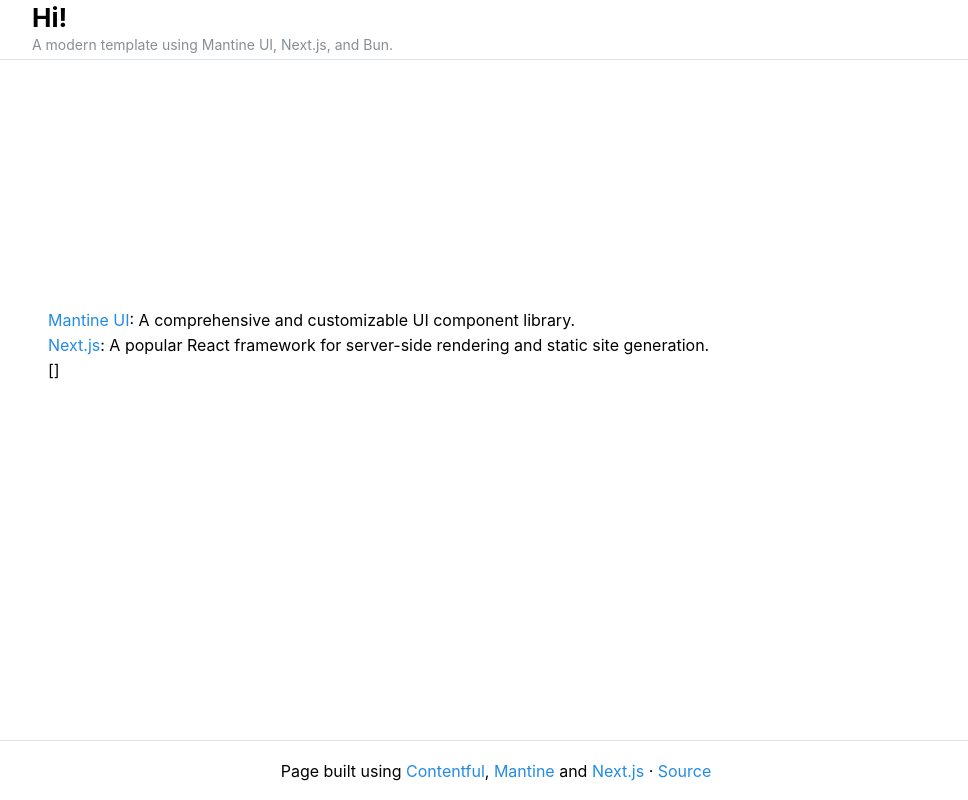
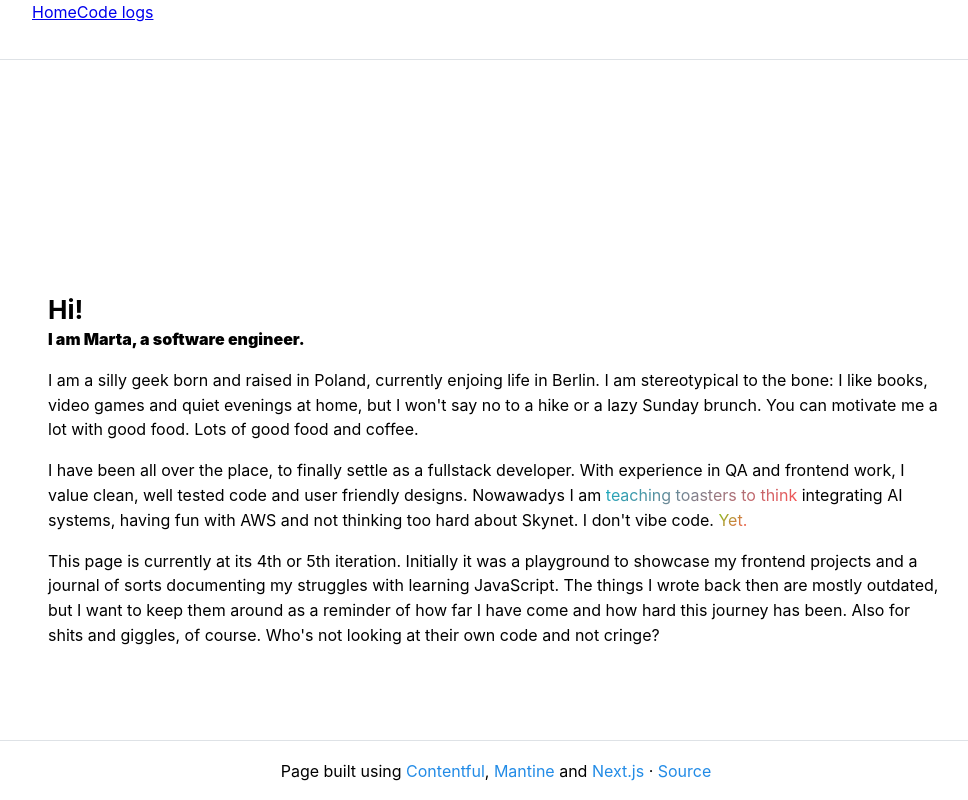
Before and after one commit to msieroslawska/msieroslawska.github.io, a Next.js app: page / in a window 1280 px wide. Shown: the whole page, without its empty margins (144-1112 px from the left). Built offline with nearby package versions, Linux system fonts and the light colour scheme; no server answers.

Commit message:
feat: add intro and more cf integration

```diff
--- /dev/null
+++ b/app/codelogs/[slug]/page.tsx
@@ -0,0 +1,5 @@
+function generateStaticParams() {}
+
+export default function Page() {
+  return <h1>Hello, Blog Post Page!</h1>;
+}
--- /dev/null
+++ b/app/components/about.tsx
@@ -0,0 +1,52 @@
+import { Container, Text, Title } from "@mantine/core";
+
+export const About = () => {
+  return (
+    <Container p="xl" mt={200}>
+      <Title order={2}>Hi!</Title>
+      <Text size="l" fw={900}>
+        I am Marta, a software engineer.
+      </Text>
+
+      <Text mt="md">
+        I am a silly geek born and raised in Poland, currently enjoing life in
+        Berlin. I am stereotypical to the bone: I like books, video games and
+        quiet evenings at home, but I won&apos;t say no to a hike or a lazy
+        Sunday brunch. You can motivate me a lot with good food. Lots of good
+        food and coffee.
+      </Text>
+      <Text mt="md">
+        I have been all over the place, to finally settle as a fullstack
+        developer. With experience in QA and frontend work, I value clean, well
+        tested code and user friendly designs. Nowawadys I am{" "}
+        <Text
+          span
+          td="line-through"
+          variant="gradient"
+          gradient={{ from: "cyan", to: "red", deg: 135 }}
+        >
+          teaching toasters to think
+        </Text>{" "}
+        integrating AI systems, having fun with AWS and not thinking too hard
+        about Skynet. I don&apos;t vibe code.{" "}
+        <Text
+          span
+          variant="gradient"
+          gradient={{ from: "lime", to: "red", deg: 135 }}
+        >
+          Yet.
+        </Text>{" "}
+      </Text>
+
+      <Text mt="md">
+        This page is currently at its 4th or 5th iteration. Initially it was a
+        playground to showcase my frontend projects and a journal of sorts
+        documenting my struggles with learning JavaScript. The things I wrote
+        back then are mostly outdated, but I want to keep them around as a
+        reminder of how far I have come and how hard this journey has been. Also
+        for shits and giggles, of course. Who&apos;s not looking at their own
+        code and not cringe?
+      </Text>
+    </Container>
+  );
+};
--- a/app/contentful/route.ts
+++ b/app/contentful/route.ts
@@ -1,5 +1,10 @@
 import * as contentful from "contentful";
 import { NextResponse } from "next/server";
+
+import {
+  type CodeLogEntrySkeleton,
+  CODELOG_CONTENT_TYPE_ID,
+} from "@/types/contentful";
 
 export async function GET() {
   try {
@@ -8,8 +13,10 @@ export async function GET() {
       accessToken: process.env.CONTENTFUL_ACCESS_TOKEN || "",
     });
 
-    const response = await client.getEntries({
-      content_type: "codeLog",
+    const configuredClient = client.withoutUnresolvableLinks;
+
+    const response = await configuredClient.getEntries<CodeLogEntrySkeleton>({
+      content_type: CODELOG_CONTENT_TYPE_ID,
     });
 
     return NextResponse.json(response.items);
--- a/app/layout.tsx
+++ b/app/layout.tsx
@@ -3,14 +3,23 @@ import {
   MantineProvider,
   ColorSchemeScript,
   mantineHtmlProps,
+  Anchor,
+  AppShell,
+  AppShellFooter,
+  AppShellHeader,
+  AppShellMain,
+  Center,
+  Container,
+  Text,
 } from "@mantine/core";
+import Link from "next/link";
 import React from "react";
 
 import { theme } from "../theme";
 
 export const metadata = {
-  title: "Mantine Next.js template",
-  description: "I am using Mantine with Next.js!",
+  title: "Marta's personal page",
+  description: "Hello! This is my personal website!",
 };
 
 export default function RootLayout({
@@ -29,7 +38,30 @@ export default function RootLayout({
         />
       </head>
       <body>
-        <MantineProvider theme={theme}>{children}</MantineProvider>
+        <MantineProvider theme={theme}>
+          <AppShell header={{ height: 60 }} footer={{ height: 60 }}>
+            <AppShellHeader>
+              <Container>
+                <Link href="/">Home</Link>
+                <Link href="/codelogs">Code logs</Link>
+              </Container>
+            </AppShellHeader>
+            <AppShellMain>{children}</AppShellMain>
+            <AppShellFooter>
+              <Center h={60}>
+                <Text>
+                  Page built using{" "}
+                  <Anchor href="https://contentful.com">Contentful</Anchor>,{" "}
+                  <Anchor href="https://mantine.dev">Mantine</Anchor> and{" "}
+                  <Anchor href="https://nextjs.org">Next.js</Anchor> &middot;{" "}
+                  <Anchor href="https://github.com/msieroslawska/">
+                    Source
+                  </Anchor>
+                </Text>
+              </Center>
+            </AppShellFooter>
+          </AppShell>
+        </MantineProvider>
       </body>
     </html>
   );
--- a/app/page.tsx
+++ b/app/page.tsx
@@ -1,95 +1,9 @@
-"use client";
-import {
-  Anchor,
-  AppShell,
-  AppShellFooter,
-  AppShellHeader,
-  AppShellMain,
-  Center,
-  Container,
-  Text,
-  Title,
-} from "@mantine/core";
-import { useEffect, useState } from "react";
+import { About } from "./components/about";
 
 export default function Home() {
-  const [contentfulData, setContentfulData] = useState([]);
-  const [isLoading, setIsLoading] = useState(false);
-
-  useEffect(() => {
-    async function fetchContentfulData() {
-      setIsLoading(true);
-      try {
-        const response = await fetch("/contentful");
-        if (!response.ok) {
-          throw new Error("Failed to fetch data");
-        }
-        const data = await response.json();
-        setContentfulData(data);
-        console.log(data);
-      } catch (error) {
-        console.error("Error fetching data:", error);
-      } finally {
-        setIsLoading(false);
-      }
-    }
-
-    fetchContentfulData();
-  }, []);
-
   return (
-    <AppShell header={{ height: 60 }} footer={{ height: 60 }}>
-      <AppShellHeader>
-        <Container>
-          <Title order={2}>Hi!</Title>
-          <Text size="sm" color="dimmed">
-            A modern template using Mantine UI, Next.js, and Bun.
-          </Text>
-        </Container>
-      </AppShellHeader>
-      <AppShellMain>
-        <Container p="xl" mt={200}>
-          <Text mt="md">
-            <strong>
-              <Anchor
-                href="https://mantine.dev/"
-                target="_blank"
-                rel="noopener noreferrer"
-              >
-                Mantine UI
-              </Anchor>
-            </strong>
-            : A comprehensive and customizable UI component library.
-          </Text>
-          <Text>
-            <strong>
-              <Anchor
-                href="https://nextjs.org/"
-                target="_blank"
-                rel="noopener noreferrer"
-              >
-                Next.js
-              </Anchor>
-            </strong>
-            : A popular React framework for server-side rendering and static
-            site generation.
-          </Text>
-          <Text>
-            {isLoading ? "Loading..." : JSON.stringify(contentfulData, null, 2)}
-          </Text>
-        </Container>
-      </AppShellMain>
-      <AppShellFooter>
-        <Center h={60}>
-          <Text>
-            Page built using{" "}
-            <Anchor href="https://contentful.com">Contentful</Anchor>,{" "}
-            <Anchor href="https://mantine.dev">Mantine</Anchor> and{" "}
-            <Anchor href="https://nextjs.org">Next.js</Anchor> &middot;{" "}
-            <Anchor href="https://github.com/msieroslawska/">Source</Anchor>
-          </Text>
-        </Center>
-      </AppShellFooter>
-    </AppShell>
+    <>
+      <About />
+    </>
   );
 }
--- a/tsconfig.json
+++ b/tsconfig.json
@@ -1,5 +1,6 @@
 {
   "compilerOptions": {
+    "baseUrl": ".",
     "lib": ["dom", "dom.iterable", "esnext"],
     "allowJs": true,
     "skipLibCheck": true,
@@ -22,7 +23,7 @@
     "noUnusedParameters": true,
     "noFallthroughCasesInSwitch": true,
     "paths": {
-      "@/*": ["./src/*"]
+      "@/*": ["./*"]
     },
     "target": "ES2017"
   },
--- /dev/null
+++ b/types/contentful.ts
@@ -0,0 +1,34 @@
+import type { Entry, EntryFieldTypes } from "contentful";
+
+export const CODELOG_CONTENT_TYPE_ID = "codeLog";
+export const RESOURCE_CONTENT_TYPE_ID = "resource";
+
+export interface ResourceFields {
+  title: EntryFieldTypes.Symbol;
+  url: EntryFieldTypes.Symbol;
+}
+export interface ResourceEntrySkeleton {
+  contentTypeId: typeof RESOURCE_CONTENT_TYPE_ID;
+  fields: ResourceFields;
+}
+
+export interface CodeLogFields {
+  title: EntryFieldTypes.Text;
+  date: EntryFieldTypes.Date;
+  tags?: EntryFieldTypes.Array<EntryFieldTypes.Symbol>;
+  planForTheDay: EntryFieldTypes.RichText;
+  learnedToday: EntryFieldTypes.RichText;
+  resourcesList?: EntryFieldTypes.Array<
+    EntryFieldTypes.EntryResourceLink<ResourceEntrySkeleton>
+  >;
+  otherResources?: EntryFieldTypes.Array<
+    EntryFieldTypes.EntryResourceLink<ResourceEntrySkeleton>
+  >;
+}
+
+export interface CodeLogEntrySkeleton {
+  contentTypeId: typeof CODELOG_CONTENT_TYPE_ID;
+  fields: CodeLogFields;
+}
+
+export type CodeLogEntry = Entry<CodeLogEntrySkeleton>;
--- a/types/index.ts
+++ b/types/index.ts
@@ -1,2 +1 @@
-export * from './dataSources';
-export * from './next';
+export * from './contentful';
```
Also changed, not shown: app/codelogs/page.tsx (added, +37 -0 lines).
